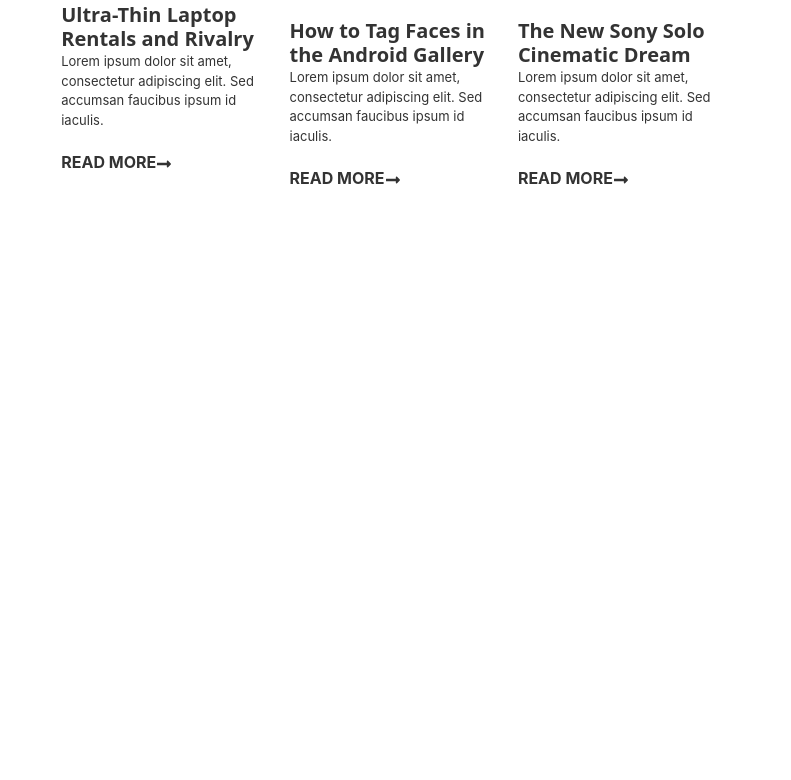
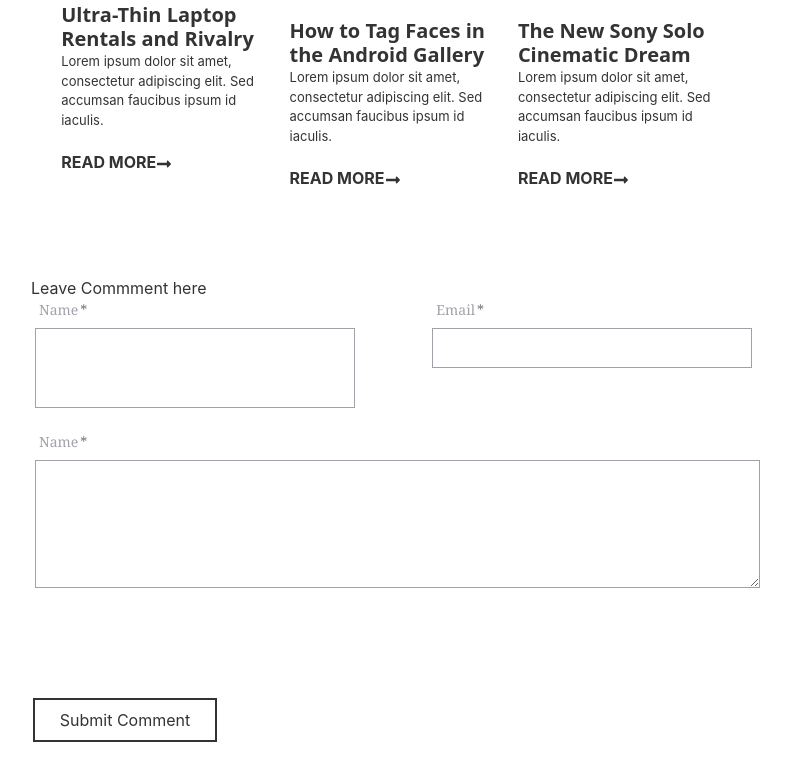
Before and after one commit to asrafulsow/e-mart-client, a React (Create React App) app: page /blog in a window 1280 px wide. Shown: the part 3079-3859 px from the top of the page, without its empty margins (33-824 px from the left). Before the commit the page ends 3519 px from the top, so only its background shows below. Built offline with nearby package versions, Linux system fonts and the light colour scheme.

Commit message:
added input box here

```diff
--- /dev/null
+++ b/src/pages/DynamicBlog/CommentSection.js
@@ -0,0 +1,83 @@
+import React from 'react';
+
+const CommentSection = () => {
+    return (
+        <div className="mx-4">
+
+
+<div>
+
+    <h1>Leave Commment here </h1>
+
+    <form
+            action="https://formsubmit.co/mahlilmaheee223@gmail.com"
+            method="POST"
+            className="grid grid-rows-4 gap-4"
+          >
+            {/* first line of the grid section will contain two input field  */}
+            <div className="flex justify-between">
+              <label class="block">
+                <span class="after:content-['*'] after:ml-0.5 after:text-zinc-500 block pl-2 text-sm font-serif  text-zinc-400">
+                  Name
+                </span>
+                <input
+                  type="text"
+
+                  class="border radius-sm  h-20  basis-1/2 w-full h-10 mx-1 my-2 border-zinc-400"
+                  name="name"
+                  style={{width:'260px'}}
+                  required
+                />
+              </label>
+
+                <label class="block">
+                <span class="after:content-['*'] after:ml-0.5 after:text-zinc-500 block  text-sm font-serif pl-2    text-zinc-400">
+                  Email
+                </span>
+                <input
+                type="email"
+
+                style={{width:'260px'}}
+                class="border radius-sm basis-1/2 w-full h-10 mx-1 my-2 border-zinc-400"
+                name="email"
+                required
+              />
+              </label>
+
+            </div>
+
+             <label class="block " style={{width:'100%'}}>
+                <span class="after:content-['*'] after:ml-0.5 after:text-zinc-500 block  text-sm font-serif  pl-2  text-zinc-400">
+                  subject
+                </span>
+                <input
+              type="text"
+              name="subject"
+
+              class="border radius-sm h-10 basis-1/2 w-full mx-1 my-2 border-zinc-400"
+            />
+              </label>
+
+               <label class="block row-span-2">
+                <span class="after:content-['*'] after:ml-0.5 after:text-zinc-500 block  text-sm font-serif pl-2   text-zinc-400">
+                  Name
+                </span>
+                <textarea
+            class="border radius-sm basis-1/2 h-20  mx-1 my-2 border-zinc-400 w-full"
+
+            ></textarea>
+              </label>
+            <button
+              type="submit"
+              className="outline outline-2  m-1 border-zinc-400"
+              style={{ width: "180px", height:'40px' }}
+            >
+              Submit question
+            </button>
+          </form>
+</div>
+        </div>
+    );
+};
+
+export default CommentSection;
--- a/src/pages/DynamicBlog/DynamicBlog.jsx
+++ b/src/pages/DynamicBlog/DynamicBlog.jsx
@@ -2,6 +2,7 @@
 import { FontAwesomeIcon } from '@fortawesome/react-fontawesome';
 import React from 'react';
 import PopularPostContainer from '../../Components/Home/MostPopularBlog/PopularPostContainer';
+import CommentSection from './CommentSection';
 
 const DynamicBlog = () => {
     return (
@@ -164,6 +165,67 @@
 </div>
 
 <PopularPostContainer></PopularPostContainer>
+<div style={{marginTop:'-100px', marginLeft:'22~px'}}>
+
+    <h1>Leave Commment here </h1>
+
+    <form
+            action="https://formsubmit.co/mahlilmaheee223@gmail.com"
+            method="POST"
+            className="grid grid-rows-4 gap-4"
+          >
+            {/* first line of the grid section will contain two input field  */}
+            <div className="flex justify-between">
+              <label class="block">
+                <span class="after:content-['*'] after:ml-0.5 after:text-zinc-500 block pl-2 text-sm font-serif  text-zinc-400">
+                  Name
+                </span>
+                <input
+                  type="text"
+
+                  class="border radius-sm  h-20  basis-1/2 w-full h-10 mx-1 my-2 border-zinc-400"
+                  name="name"
+                  style={{width:'320px'}}
+                  required
+                />
+              </label>
+
+                <label class="block">
+                <span class="after:content-['*'] after:ml-0.5 after:text-zinc-500 block  text-sm font-serif pl-2    text-zinc-400">
+                  Email
+                </span>
+                <input
+                type="email"
+
+                style={{width:'320px'}}
+                class="border radius-sm basis-1/2 w-full h-10 mx-1 my-2 border-zinc-400"
+                name="email"
+                required
+              />
+              </label>
+
+            </div>
+
+
+
+               <label class="block row-span-2">
+                <span class="after:content-['*'] after:ml-0.5 after:text-zinc-500 block  text-sm font-serif pl-2   text-zinc-400">
+                  Name
+                </span>
+                <textarea
+            class="border radius-sm basis-1/2 h-32  mx-1 my-2 border-zinc-400 w-full"
+
+            ></textarea>
+              </label>
+            <button
+              type="submit"
+              className="outline outline-2  m-1 border-zinc-400"
+              style={{ width: "180px", height:'40px' }}
+            >
+              Submit Comment
+            </button>
+          </form>
+</div>
         </div>
 
 
@@ -234,9 +296,14 @@
 
 
  </div>
+
+
+
         </div>
+
       </div>
     );
+
 };
 
 export default DynamicBlog;
```
